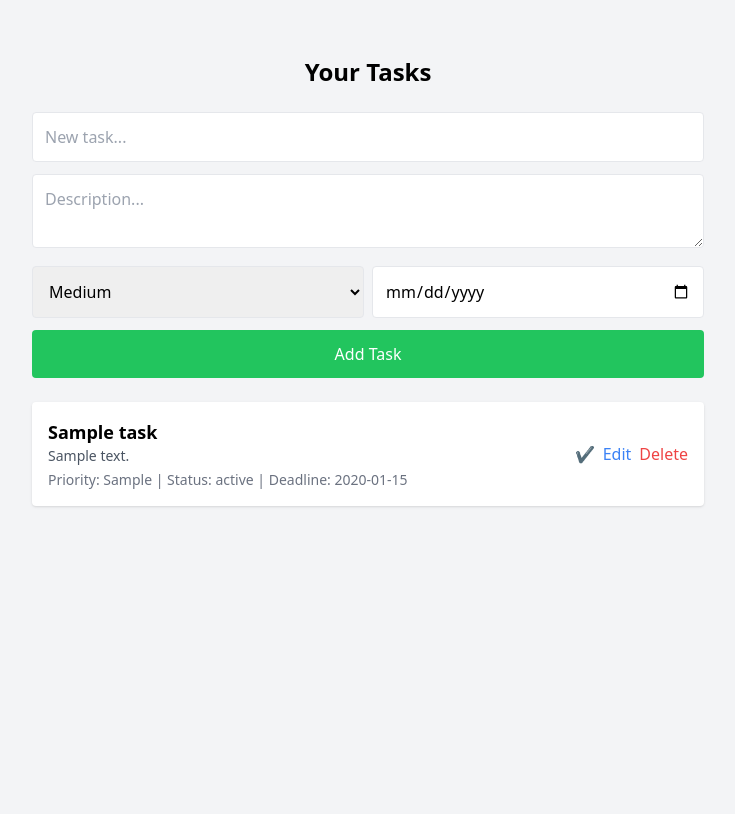
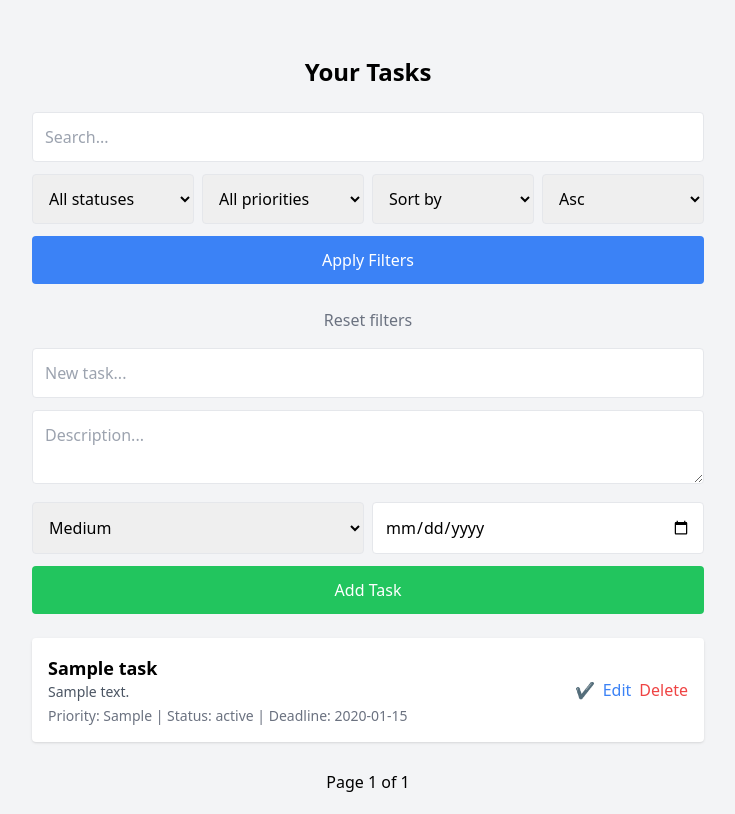
Before and after one commit to SiyankoMaks/task-manager, a Flask app: page /tasks in a window 1280 px wide. Shown: the part 60-874 px from the top of the page, without its empty margins (272-1007 px from the left). Before the commit the page ends 567 px from the top, so only its background shows below. Run offline with Flask 3, Linux system fonts and the light colour scheme; a user stored in the database is signed in; tables that the repository leaves empty hold one stand-in row (values such as "Sample post"); some libraries are stand-ins or nearby versions.

Commit message:
feat(tasks): add filtering, sorting and pagination with query params support
- implemented reusable apply_filters() for status, priority and search
- added sorting by deadline and created_at with asc/desc order
- implemented pagination using Flask-SQLAlchemy paginate()
- fixed pagination bug with duplicate page param by cleaning request args
- preserved filters and sorting across pagination pages
- updated tasks template:
  - added filters UI (search, status, priority, sorting)
  - fixed pagination rendering outside loop
  - ensured consistent display of task data

```diff
--- a/routes/tasks.py
+++ b/routes/tasks.py
@@ -6,14 +6,56 @@ from datetime import datetime
 
 tasks = Blueprint("tasks", __name__)
 
+def apply_filters(query):
+    status = request.args.get("status")
+    priority = request.args.get("priority")
+    search = request.args.get("search")
+
+    if status in ["pending", "done"]:
+        query = query.filter_by(status=status)
+
+    if priority in ["low", "medium", "high"]:
+        query = query.filter_by(priority=priority)
+
+    if search:
+        query = query.filter(Task.title.ilike(f"%{search}%"))
+
+    return query
+
 @tasks.route("/tasks")
 @login_required
 def tasks_page():
 
-    user_tasks = Task.query.filter_by(user_id=current_user.id).all()
+    query = Task.query.filter_by(user_id=current_user.id)
 
-    return render_template("tasks.html", tasks=user_tasks)
+    # --- FILTERS ---
+    query = apply_filters(query)
 
+    # --- SORT ---
+    sort = request.args.get("sort")
+    order = request.args.get("order", "asc")
+
+    if sort == "deadline":
+        query = query.order_by(
+            Task.deadline.desc() if order == "desc" else Task.deadline.asc()
+        )
+    elif sort == "created":
+        query = query.order_by(
+            Task.created_at.desc() if order == "desc" else Task.created_at.asc()
+        )
+
+    if order not in ["asc", "desc"]:
+        order = "asc"
+
+    # --- PAGINATION ---
+    page = request.args.get("page", 1, type=int)
+
+    tasks = query.paginate(page=page, per_page=5)
+
+    args = request.args.to_dict()
+    args.pop("page", None)
+
+    return render_template("tasks.html", tasks=tasks, args=args)
 
 @tasks.route("/add_task", methods=["POST"])
 @login_required
--- a/templates/tasks.html
+++ b/templates/tasks.html
@@ -5,6 +5,54 @@
 <div class="max-w-2xl mx-auto mt-10">
 
     <h2 class="text-2xl font-bold mb-6 text-center">Your Tasks</h2>
+
+    <form method="GET" class="mb-6 space-y-3">
+
+        <!-- SEARCH -->
+        <input type="text" name="search" placeholder="Search..."
+            value="{{ request.args.get('search', '') }}"
+            class="w-full p-3 border rounded">
+
+        <div class="flex gap-2">
+
+            <!-- STATUS -->
+            <select name="status" class="p-3 border rounded w-1/3">
+                <option value="">All statuses</option>
+                <option value="pending" {% if request.args.get('status') == 'pending' %}selected{% endif %}>Pending</option>
+                <option value="done" {% if request.args.get('status') == 'done' %}selected{% endif %}>Done</option>
+            </select>
+
+            <!-- PRIORITY -->
+            <select name="priority" class="p-3 border rounded w-1/3">
+                <option value="">All priorities</option>
+                <option value="low" {% if request.args.get('priority') == 'low' %}selected{% endif %}>Low</option>
+                <option value="medium" {% if request.args.get('priority') == 'medium' %}selected{% endif %}>Medium</option>
+                <option value="high" {% if request.args.get('priority') == 'high' %}selected{% endif %}>High</option>
+            </select>
+
+            <!-- SORT -->
+            <select name="sort" class="p-3 border rounded w-1/3">
+                <option value="">Sort by</option>
+                <option value="deadline" {% if request.args.get('sort') == 'deadline' %}selected{% endif %}>Deadline</option>
+                <option value="created" {% if request.args.get('sort') == 'created' %}selected{% endif %}>Created</option>
+            </select>
+
+            <select name="order" class="p-3 border rounded w-1/3">
+                <option value="asc" {% if request.args.get('order') == 'asc' %}selected{% endif %}>Asc</option>
+                <option value="desc" {% if request.args.get('order') == 'desc' %}selected{% endif %}>Desc</option>
+            </select>
+
+        </div>
+
+        <button class="w-full bg-blue-500 text-white p-3 rounded hover:bg-blue-600 transition">
+            Apply Filters
+        </button>
+
+    </form>
+
+    <a href="{{ url_for('tasks.tasks_page') }}" class="block text-center text-gray-500 hover:underline mb-4">
+        Reset filters
+    </a>
 
     <!-- CREATE TASK -->
     <form action="{{ url_for('tasks.add_task') }}" method="POST" class="space-y-3 mb-6">
@@ -34,7 +82,7 @@
 
     <!-- TASK LIST -->
     <ul class="space-y-3">
-        {% for task in tasks %}
+        {% for task in tasks.items %}
             <li class="bg-white p-4 rounded shadow flex justify-between items-center">
 
                 <div>
@@ -79,5 +127,21 @@
         {% endfor %}
     </ul>
 
+    <div class="flex justify-center mt-6 gap-2">
+        {% if tasks.has_prev %}
+            <a href="{{ url_for('tasks.tasks_page', page=tasks.prev_num, **args) }}"
+            class="px-3 py-1 bg-gray-200 rounded">Prev</a>
+        {% endif %}
+
+        <span class="px-3 py-1">
+            Page {{ tasks.page }} of {{ tasks.pages }}
+        </span>
+
+        {% if tasks.has_next %}
+            <a href="{{ url_for('tasks.tasks_page', page=tasks.next_num, **args) }}"
+            class="px-3 py-1 bg-gray-200 rounded">Next</a>
+        {% endif %}
+    </div>
+
 </div>
 {% endblock %}
```
